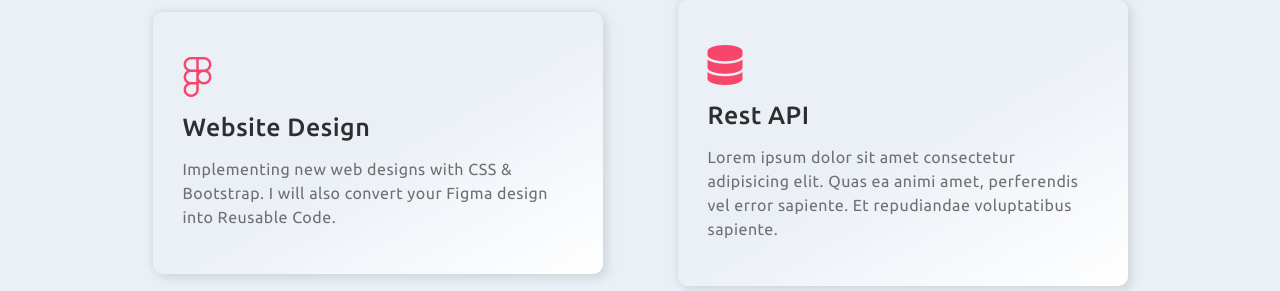
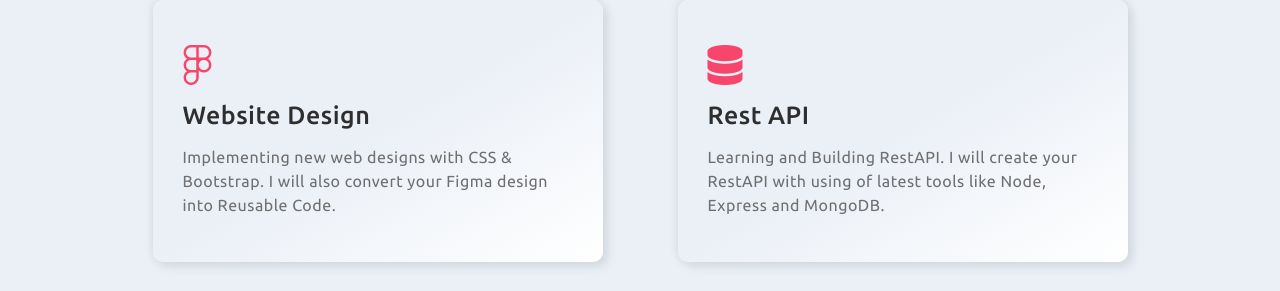
Before and after one commit to farhaanmalik/react-dev-portfolio, a React (Create React App) app: page / in a window 1280 px wide. Shown: the part 1222-1513 px from the top of the page. Built offline with nearby package versions, Linux system fonts and the light colour scheme; the HTML template or start-up script is replaced by a standard one.

Commit message:
Update ServiceCard.js

```diff
--- a/src/component/ServiceCard.js
+++ b/src/component/ServiceCard.js
@@ -37,7 +37,7 @@ const ServiceCard = () => {
                             <i className="fa-solid fa-database"></i>
                         </div>
                         <h1 className='my-4'>Rest API</h1>
-                        <p className="hero-para my-4">Lorem ipsum dolor sit amet consectetur adipisicing elit. Quas ea animi amet, perferendis vel error sapiente. Et repudiandae voluptatibus sapiente.</p>
+                        <p className="hero-para my-4">Learning and Building RestAPI. I will create your RestAPI with using of latest tools like Node, Express and MongoDB.</p>
                     </div>
                 </div>
             </div>
```
